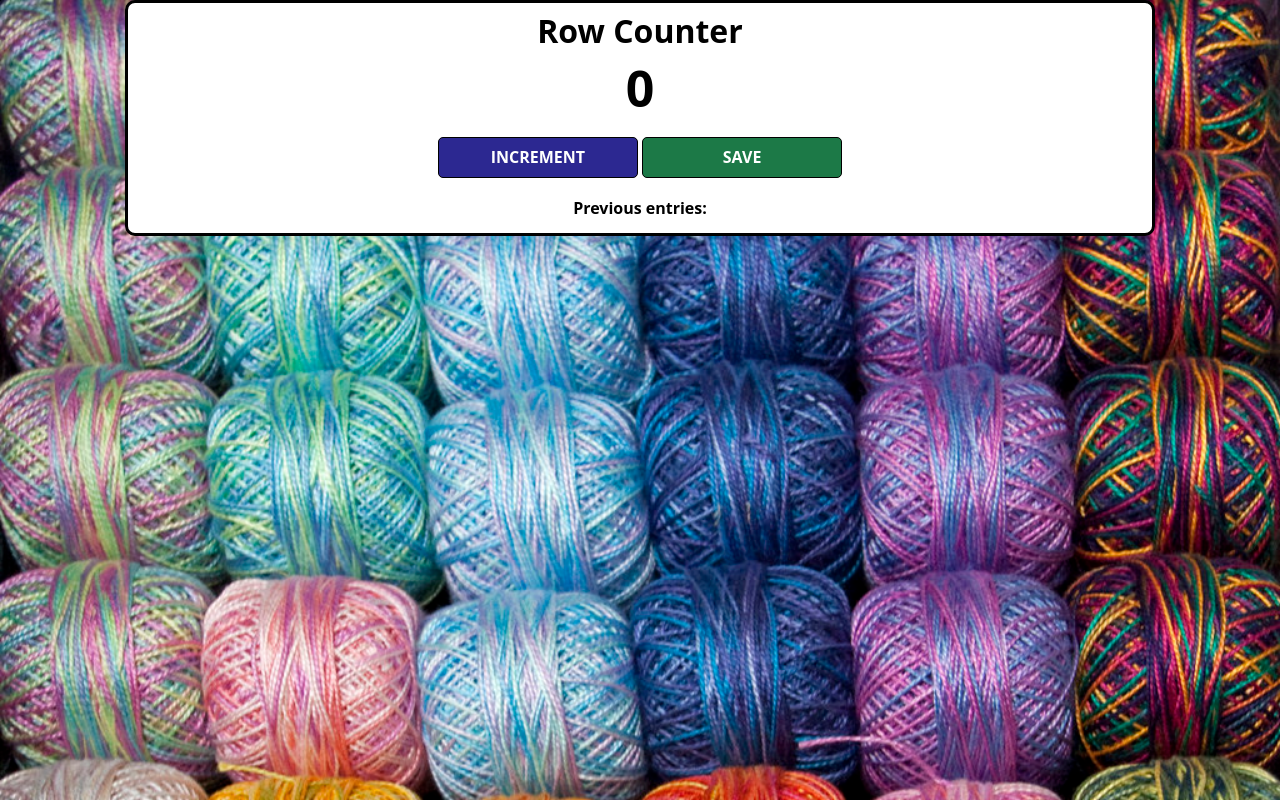
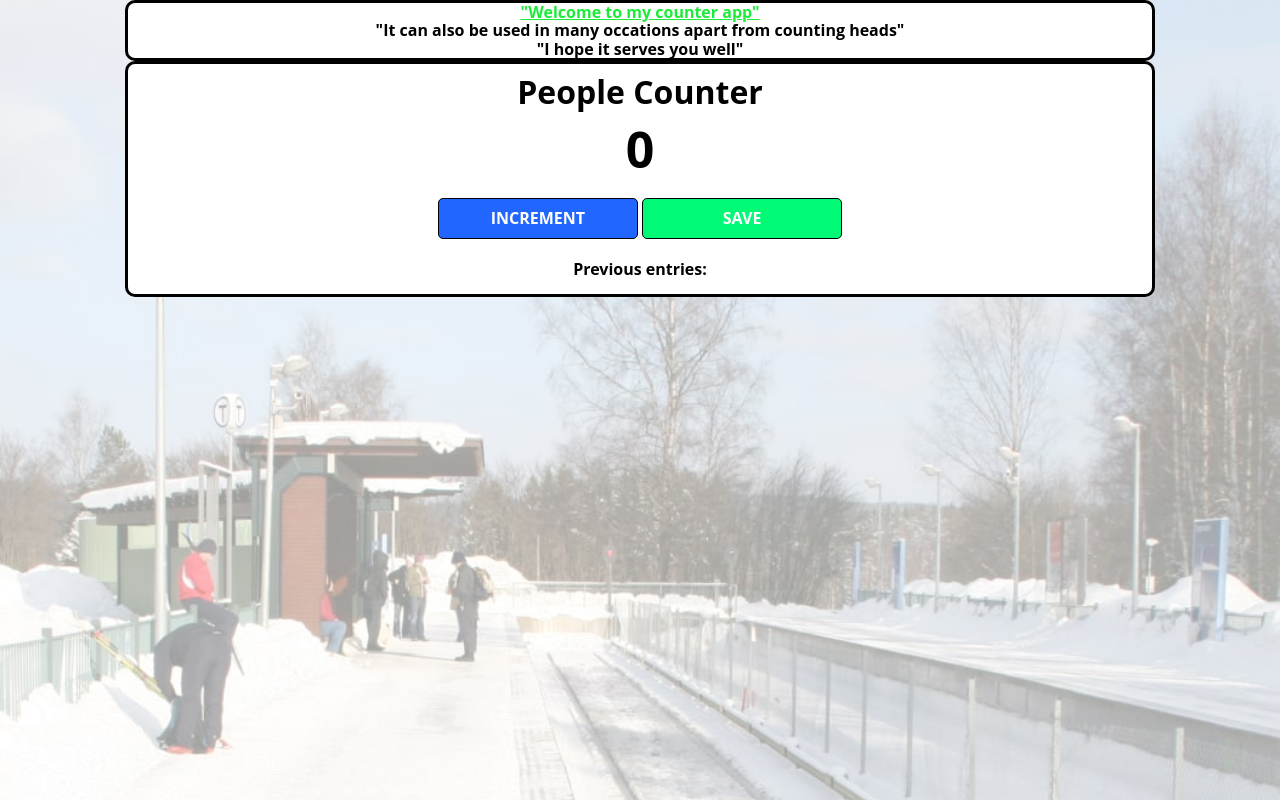
Before and after one commit to Erick-WG/js-app, a website built with Vite: page index.html in a window 1280 px wide. Built offline with nearby package versions, Linux system fonts and the light colour scheme.

Commit message:
update of the counter app

```diff
--- a/index.css
+++ b/index.css
@@ -1,5 +1,5 @@
 body {
-    background-image: url("yarn.jpeg");
+    background-image: url("station.jpg");
     background-size: cover;
     font-family: 'Open Sans', 'Helvetica Neue', sans-serif;
     text-align: center;
@@ -7,11 +7,20 @@ body {
 }
 
 .container {
+    align-items: center;
     background: white;
     max-width: 80%;
     margin: auto;
     border: 3px solid black;
     border-radius: 10px;
+
+}#underline {
+    text-decoration: underline;
+    color: rgb(28, 236, 55);
+}
+
+span{
+    font-weight: bold;
 }
 
 h1 {
@@ -37,11 +46,11 @@ button {
 }
 
 #increment-btn {
-    background: #2C2891;
+    background: #2066ff;
 }
 
 #save-btn {
-    background: #1C7947;
+    background: #00fa75;
 }
 
 #save-el {
--- a/index.html
+++ b/index.html
@@ -1,10 +1,16 @@
 <html>
-    <head><link rel="stylesheet" href="https://cdnjs.cloudflare.com/ajax/libs/normalize/8.0.1/normalize.css">
+    <head>
+        <link rel="stylesheet" href="https://cdnjs.cloudflare.com/ajax/libs/normalize/8.0.1/normalize.css">
         <link rel="stylesheet" href="index.css">
     </head>
     <body>
         <div class="container">
-            <h1>Row Counter</h1>
+            <span id="underline">"Welcome to my counter app"</span><br>
+            <span>"It can also be used in many occations apart from counting heads"</span><br>
+            <span>"I hope it serves you well"</span>
+        </div>
+        <div class="container">
+            <h1>People Counter</h1>
             <h2 id="count-el">0</h2>
             <button id="increment-btn" onclick="increment()">INCREMENT</button>
             <button id="save-btn" onclick="save()">SAVE</button>
```
